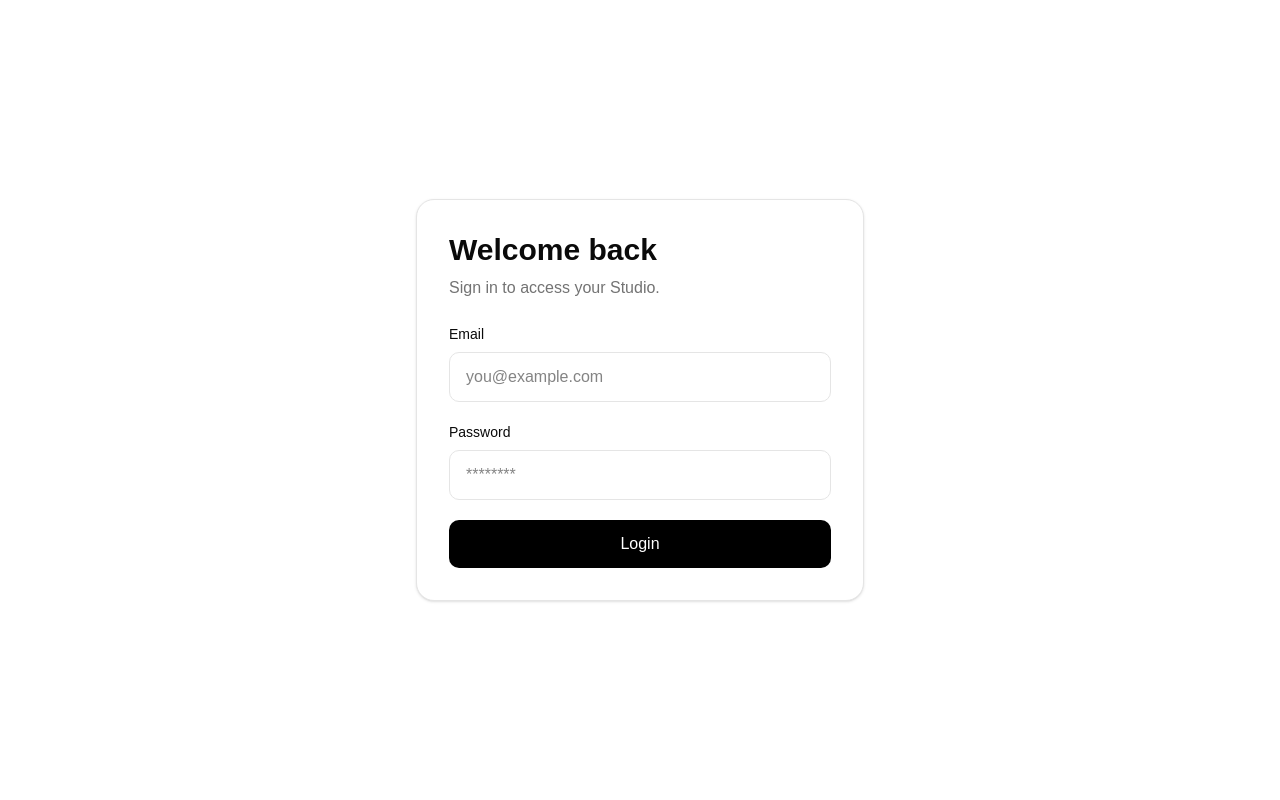
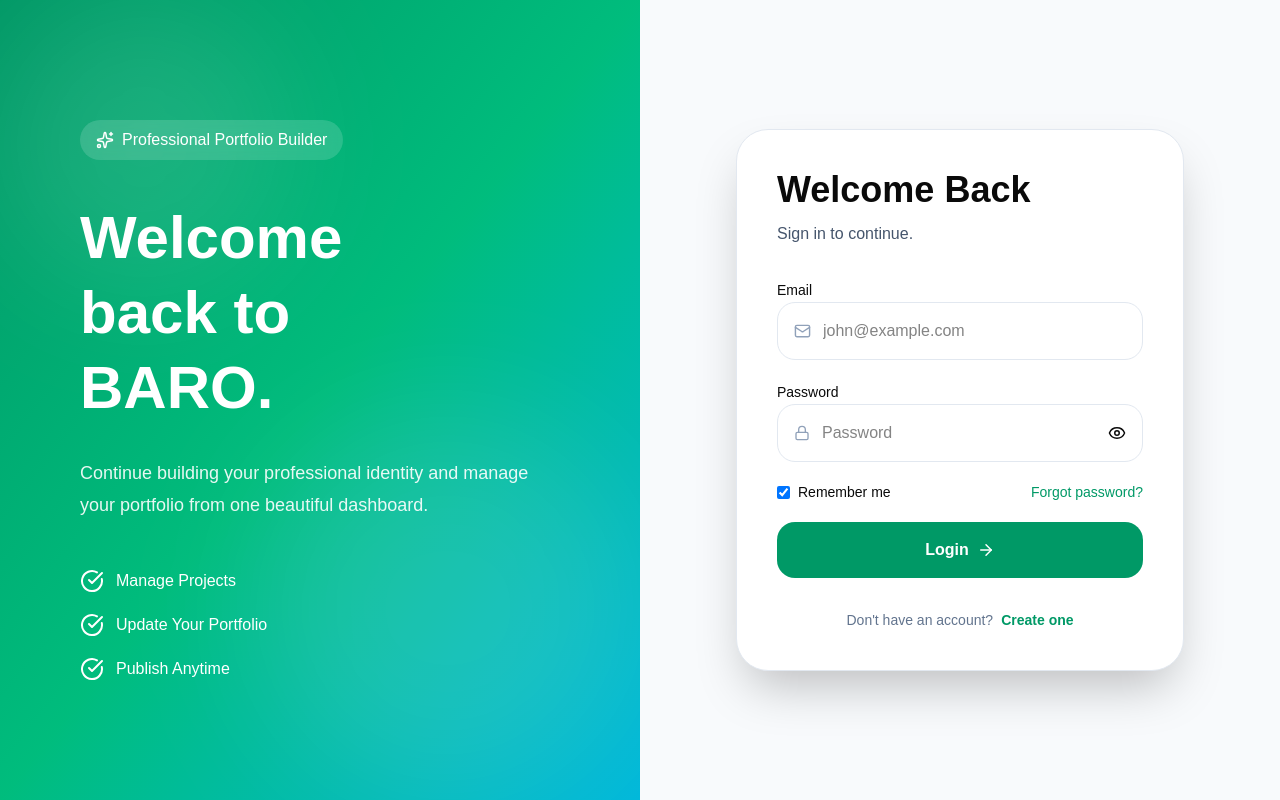
Before and after one commit to BaroBaro1/Portfolio-builder, a React (Vite) app in the folder frontend/: page /login in a window 1280 px wide. Built offline with nearby package versions, Linux system fonts and the light colour scheme.

Commit message:
feat(auth): redesign login page with BARO UI

```diff
--- a/frontend/src/features/auth/pages/LoginPage.tsx
+++ b/frontend/src/features/auth/pages/LoginPage.tsx
@@ -1,32 +1,61 @@
 import { useState } from "react";
-import { useNavigate } from "react-router-dom";
+import { Link, useNavigate } from "react-router-dom";
+
+import {
+  ArrowRight,
+  CheckCircle,
+  Eye,
+  EyeOff,
+  Sparkles,
+  Mail,
+  Lock,
+} from "lucide-react";
+
 import { useAuth } from "@/context/AuthContext";
 
 export default function LoginPage() {
   const navigate = useNavigate();
+
   const { login } = useAuth();
 
   const [email, setEmail] = useState("");
-  const [password, setPassword] = useState("");
 
-  const [loading, setLoading] = useState(false);
-  const [error, setError] = useState("");
+  const [password, setPassword] =
+    useState("");
 
-  async function handleSubmit(e: React.FormEvent) {
+  const [showPassword, setShowPassword] =
+    useState(false);
+
+  const [remember, setRemember] =
+    useState(true);
+
+  const [loading, setLoading] =
+    useState(false);
+
+  const [error, setError] =
+    useState("");
+
+  async function handleSubmit(
+    e: React.FormEvent
+  ) {
     e.preventDefault();
 
     setError("");
+
+    if (!email || !password) {
+      setError("Please fill all fields.");
+      return;
+    }
+
+    try {
       setLoading(true);
 
-    try {
       await login(email, password);
 
-      navigate("/studio", { replace: true });
+      navigate("/studio");
     } catch (err: any) {
-      console.error(err);
-
       setError(
-        err?.response?.data?.message ??
+        err.response?.data?.message ??
           "Email or password is incorrect."
       );
     } finally {
@@ -35,65 +64,246 @@ export default function LoginPage() {
   }
 
   return (
-    <div className="flex min-h-screen items-center justify-center bg-background px-4">
-      <div className="w-full max-w-md rounded-2xl border bg-card p-8 shadow-sm">
+    <div className="min-h-screen grid lg:grid-cols-2">
 
-        <h1 className="mb-2 text-3xl font-bold">
-          Welcome back
+      {/* LEFT */}
+
+      <section className="relative hidden overflow-hidden bg-gradient-to-br from-emerald-600 via-emerald-500 to-cyan-500 lg:flex">
+
+        <div className="absolute left-0 top-0 h-72 w-72 rounded-full bg-white/10 blur-3xl" />
+
+        <div className="absolute bottom-0 right-0 h-96 w-96 rounded-full bg-white/10 blur-3xl" />
+
+        <div className="relative z-10 flex w-full flex-col justify-center px-20 text-white">
+
+          <div className="inline-flex w-fit items-center gap-2 rounded-full bg-white/15 px-4 py-2 backdrop-blur">
+
+            <Sparkles size={18} />
+
+            Professional Portfolio Builder
+
+          </div>
+
+          <h1 className="mt-10 text-6xl font-black leading-tight">
+
+            Welcome
+            <br />
+            back to
+            <br />
+            BARO.
+
           </h1>
 
-        <p className="mb-6 text-muted-foreground">
-          Sign in to access your Studio.
+          <p className="mt-8 max-w-xl text-lg leading-8 text-white/90">
+
+            Continue building your
+            professional identity and
+            manage your portfolio from
+            one beautiful dashboard.
+
           </p>
 
-        <form onSubmit={handleSubmit} className="space-y-5">
+          <div className="mt-12 space-y-5">
 
-          <div>
-            <label className="mb-2 block text-sm font-medium">
+            <div className="flex items-center gap-3">
+
+              <CheckCircle className="text-white" />
+
+              Manage Projects
+
+            </div>
+
+            <div className="flex items-center gap-3">
+
+              <CheckCircle className="text-white" />
+
+              Update Your Portfolio
+
+            </div>
+
+            <div className="flex items-center gap-3">
+
+              <CheckCircle className="text-white" />
+
+              Publish Anytime
+
+            </div>
+
+          </div>
+
+        </div>
+
+      </section>
+
+      {/* RIGHT */}
+
+      <section className="flex items-center justify-center bg-slate-50 px-6 py-16 dark:bg-slate-950">
+
+        <div className="w-full max-w-md rounded-[32px] border border-slate-200 bg-white p-10 shadow-2xl dark:border-slate-800 dark:bg-slate-900">
+
+          <h2 className="text-4xl font-bold">
+
+            Welcome Back
+
+          </h2>
+
+          <p className="mt-3 text-slate-600 dark:text-slate-400">
+
+            Sign in to continue.
+
+          </p>
+
+          {error && (
+
+            <div className="mt-6 rounded-2xl border border-red-200 bg-red-50 p-4 text-sm text-red-600">
+
+              {error}
+
+            </div>
+
+          )}
+
+          <form
+            onSubmit={handleSubmit}
+            className="mt-8 space-y-5"
+          >
+                        <div className="space-y-2">
+
+              <label className="text-sm font-medium">
                 Email
               </label>
 
+              <div className="flex items-center rounded-2xl border border-slate-200 px-4 focus-within:border-emerald-500 dark:border-slate-700">
+
+                <Mail
+                  size={18}
+                  className="text-slate-400"
+                />
+
                 <input
                   type="email"
-              required
+                  className="h-14 w-full bg-transparent px-3 outline-none"
+                  placeholder="john@example.com"
                   value={email}
-              onChange={(e) => setEmail(e.target.value)}
-              className="w-full rounded-lg border px-4 py-3 outline-none focus:ring-2"
-              placeholder="you@example.com"
+                  onChange={(e) =>
+                    setEmail(e.target.value)
+                  }
                 />
+
               </div>
 
-          <div>
-            <label className="mb-2 block text-sm font-medium">
+            </div>
+
+            <div className="space-y-2">
+
+              <label className="text-sm font-medium">
                 Password
               </label>
 
+              <div className="flex items-center rounded-2xl border border-slate-200 px-4 focus-within:border-emerald-500 dark:border-slate-700">
+
+                <Lock
+                  size={18}
+                  className="text-slate-400"
+                />
+
                 <input
-              type="password"
-              required
+                  type={
+                    showPassword
+                      ? "text"
+                      : "password"
+                  }
+                  className="h-14 w-full bg-transparent px-3 outline-none"
+                  placeholder="Password"
                   value={password}
-              onChange={(e) => setPassword(e.target.value)}
-              className="w-full rounded-lg border px-4 py-3 outline-none focus:ring-2"
-              placeholder="********"
+                  onChange={(e) =>
+                    setPassword(e.target.value)
+                  }
                 />
+
+                <button
+                  type="button"
+                  onClick={() =>
+                    setShowPassword(
+                      !showPassword
+                    )
+                  }
+                >
+                  {showPassword ? (
+                    <EyeOff size={18} />
+                  ) : (
+                    <Eye size={18} />
+                  )}
+                </button>
+
               </div>
 
-          {error && (
-            <div className="rounded-lg border border-red-200 bg-red-50 p-3 text-sm text-red-600">
-              {error}
             </div>
-          )}
+
+            <div className="flex items-center justify-between">
+
+              <label className="flex cursor-pointer items-center gap-2 text-sm">
+
+                <input
+                  type="checkbox"
+                  checked={remember}
+                  onChange={(e) =>
+                    setRemember(
+                      e.target.checked
+                    )
+                  }
+                  className="rounded border-slate-300 text-emerald-600 focus:ring-emerald-500"
+                />
+
+                Remember me
+
+              </label>
 
               <button
-            type="submit"
+                type="button"
+                className="text-sm font-medium text-emerald-600 hover:underline"
+              >
+                Forgot password?
+              </button>
+
+            </div>
+
+            <button
               disabled={loading}
-            className="w-full rounded-lg bg-black py-3 font-medium text-white transition hover:opacity-90 disabled:opacity-60"
+              className="flex h-14 w-full items-center justify-center gap-2 rounded-2xl bg-emerald-600 font-semibold text-white transition hover:bg-emerald-700 disabled:cursor-not-allowed disabled:opacity-60"
             >
-            {loading ? "Signing in..." : "Login"}
+              {loading ? (
+                "Signing in..."
+              ) : (
+                <>
+                  Login
+
+                  <ArrowRight
+                    size={18}
+                  />
+                </>
+              )}
             </button>
 
           </form>
+
+          <div className="mt-8 text-center text-sm text-slate-500">
+
+            Don't have an account?
+
+            <Link
+              to="/register"
+              className="ml-2 font-semibold text-emerald-600 hover:underline"
+            >
+              Create one
+            </Link>
+
           </div>
+
+        </div>
+
+      </section>
+
     </div>
   );
 }
```
Lines whose indentation alone changed are shown as unchanged.
